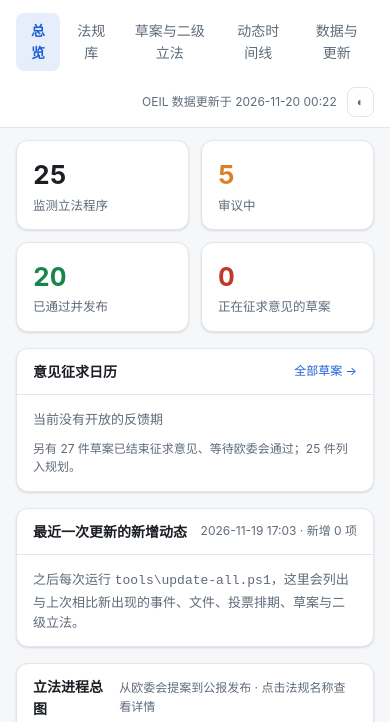
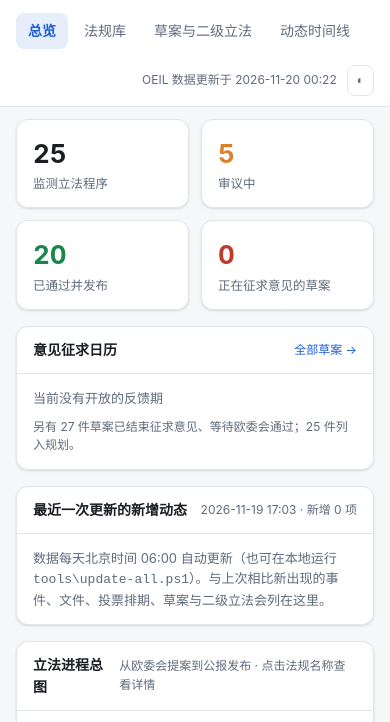
Before and after one commit to kconnevergiveup666-ai/eu-battery-energy-tracker, a plain HTML site: page index.html in a window 390 px wide. Shown: the part 56-778 px from the top of the page. Drawn offline with Linux system fonts and the light colour scheme.

Commit message:
Mobile nav scroll, UTC timestamps shown in local time, CI checkout latest main and resolve generated-file conflicts

```diff
--- a/index.html
+++ b/index.html
@@ -201,7 +201,8 @@ details summary{cursor:pointer;color:var(--accent);font-size:12.5px}
 @media (max-width: 560px){
   main{padding:12px 16px 40px} .hwrap{padding:10px 16px}
   .tl li{grid-template-columns:78px 22px 1fr}
-  nav.tabs{margin-left:0;width:100%}
+  nav.tabs{margin-left:0;width:100%;overflow-x:auto;flex-wrap:nowrap;-webkit-overflow-scrolling:touch}
+  nav.tabs button{white-space:nowrap;flex:0 0 auto}
 }
 </style>
 </head>
@@ -325,6 +326,7 @@ const STAGES = [
 /* ---------- helpers ---------- */
 const esc = s => String(s==null?"":s).replace(/[&<>"']/g,c=>({"&":"&amp;","<":"&lt;",">":"&gt;",'"':"&quot;","'":"&#39;"}[c]));
 const fmt = d => d ? d.replace(/-/g,".") : "";
+const tsFmt = s => { if(!s) return ""; if(/Z$/.test(s)){ const x=new Date(s); if(!isNaN(x)){ const p=n=>String(n).padStart(2,"0"); return x.getFullYear()+"-"+p(x.getMonth()+1)+"-"+p(x.getDate())+" "+p(x.getHours())+":"+p(x.getMinutes()); } } return s.replace("T"," ").slice(0,16); };
 const store = { get(k,d){try{const v=localStorage.getItem(k);return v==null?d:JSON.parse(v)}catch(e){return d}}, set(k,v){try{localStorage.setItem(k,JSON.stringify(v))}catch(e){}} };
 function classify(ev){
   for(const [re,lane,zh] of EVT){ if(re.test(ev)) return {lane, zh: zh || ev}; }
@@ -469,7 +471,7 @@ themeBtn.onclick = ()=>{
   const cur = document.documentElement.getAttribute("data-theme") || (matchMedia("(prefers-color-scheme: dark)").matches?"dark":"light");
   const nx = cur==="dark"?"light":"dark"; document.documentElement.setAttribute("data-theme",nx); store.set("theme",nx);
 };
-document.getElementById("gen").textContent = GEN ? "OEIL 数据更新于 " + GEN.replace("T"," ").slice(0,16) : "未找到 OEIL 数据（请运行更新脚本）";
+document.getElementById("gen").textContent = GEN ? "OEIL 数据更新于 " + tsFmt(GEN) : "未找到 OEIL 数据（请运行更新脚本）";
 
 /* ---------- render ---------- */
 const app = document.getElementById("app");
@@ -517,8 +519,8 @@ function vOverview(){
       ${openI.length?openI.map(i=>`<div class="act"><span class="d" style="color:var(--open)">截止 ${fmt(i.st.last.fbEnd).slice(5)}</span><span class="pill">${esc(ACTTYPE[i.actType]||i.actType)}</span> <a href="${esc(i.url)}" target="_blank" rel="noopener">${esc(i.title)}</a> <span class="sub">· <a data-go="${i.d.id}" href="javascript:void 0">${esc(i.d.shortZh)}</a></span></div>`).join(""):'<div class="muted" style="font-size:13px">当前没有开放的反馈期</div>'}
       <div class="sub" style="margin-top:10px">另有 ${draftI.length} 件草案已结束征求意见、等待欧委会通过；${inits.filter(i=>i.st.k==="plan").length} 件列入规划。</div>
     </div></div>
-    <div class="card chg"><div class="hd"><h3>最近一次更新的新增动态</h3><span class="muted" style="margin-left:auto;font-size:12px">${lastRun?(lastRun.baseline?"首次运行：已建立基线":`${esc(lastRun.date.replace("T"," ").slice(0,16))} · 新增 ${lastRun.newItems} 项`):"尚未运行变更追踪"}</span></div><div class="bd">
-      ${newest.length?`<ul class="feed">${newest.map(c=>{const d=BYID[c.dossier]; return `<li><div class="d">${fmt(c.detected)}</div><div><div class="t">${esc(c.text)}</div><div class="s">${d?`<a data-go="${d.id}" href="javascript:void 0">${esc(d.shortZh)}</a> · `:""}${esc(c.source)}${c.url?` · <a href="${esc(c.url)}" target="_blank" rel="noopener">原文</a>`:""}</div></div></li>`}).join("")}</ul>`:'<div class="muted" style="font-size:13px">之后每次运行 <code>tools\\update-all.ps1</code>，这里会列出与上次相比新出现的事件、文件、投票排期、草案与二级立法。</div>'}
+    <div class="card chg"><div class="hd"><h3>最近一次更新的新增动态</h3><span class="muted" style="margin-left:auto;font-size:12px">${lastRun?(lastRun.baseline?"首次运行：已建立基线":`${esc(tsFmt(lastRun.date))} · 新增 ${lastRun.newItems} 项`):"尚未运行变更追踪"}</span></div><div class="bd">
+      ${newest.length?`<ul class="feed">${newest.map(c=>{const d=BYID[c.dossier]; return `<li><div class="d">${fmt(c.detected)}</div><div><div class="t">${esc(c.text)}</div><div class="s">${d?`<a data-go="${d.id}" href="javascript:void 0">${esc(d.shortZh)}</a> · `:""}${esc(c.source)}${c.url?` · <a href="${esc(c.url)}" target="_blank" rel="noopener">原文</a>`:""}</div></div></li>`}).join("")}</ul>`:'<div class="muted" style="font-size:13px">数据每天北京时间 06:00 自动更新（也可在本地运行 <code>tools\\update-all.ps1</code>）。与上次相比新出现的事件、文件、投票排期、草案与二级立法会列在这里。</div>'}
     </div></div>
   </div>
   <div class="card" style="margin-bottom:16px">
@@ -656,7 +658,7 @@ function vDetail(d){
       ${o.procedureType?`<span>程序 <b>${esc(o.procedureType.replace(/ \(ex-codecision procedure\)/,""))}</b></span>`:""}
       ${o.instrument?`<span>文件类型 <b>${esc(o.instrument)}</b></span>`:""}
       ${o.mainAct?`<span>最终法案 <b>${o.mainActHref?`<a href="${esc(o.mainActHref)}" target="_blank" rel="noopener">${esc(o.mainAct)}</a>`:esc(o.mainAct)}</b> <span class="faint">${esc(o.mainActOj||"")}</span></span>`:""}
-      ${o.fetchedAt?`<span class="faint">抓取于 ${esc(o.fetchedAt.replace("T"," ").slice(0,16))}</span>`:""}
+      ${o.fetchedAt?`<span class="faint">抓取于 ${esc(tsFmt(o.fetchedAt))}</span>`:""}
     </div>
     <div class="tags">${(d.tags||[]).map(t=>`<span class="tag">${esc(t)}</span>`).join("")}</div>
   </div>
@@ -825,7 +827,7 @@ function vDrafts(){
   acts.sort((a,b)=>a.date<b.date?1:-1);
   const recentActs = acts.filter(a=>a.rel!=="cites"||["standard","delegated","implementing"].includes(a.kind)).slice(0,30);
   const tabs=[["open","意见征求中"],["draft","草案已发布待通过"],["plan","规划中"],["consult","咨询/证据征集"],["adopted","已通过"],["all","全部"]];
-  return `<div class="card" style="margin-bottom:16px"><div class="hd" style="flex-wrap:wrap"><h3>授权法案 / 实施法案 / 立法草案 · 意见征求</h3><span class="muted" style="font-size:12px">来源：欧委会 Have Your Say${SEC_GEN?" · 更新于 "+esc(SEC_GEN.replace("T"," ").slice(0,16)):""}</span></div>
+  return `<div class="card" style="margin-bottom:16px"><div class="hd" style="flex-wrap:wrap"><h3>授权法案 / 实施法案 / 立法草案 · 意见征求</h3><span class="muted" style="font-size:12px">来源：欧委会 Have Your Say${SEC_GEN?" · 更新于 "+esc(SEC_tsFmt(GEN)):""}</span></div>
     <div class="filters" style="border-bottom:1px solid var(--line)">
       <div class="chips" id="dst">${tabs.map(([k,z])=>`<span class="chip ${draftFilter.st===k?"on":""}" data-s="${k}">${z}（${cnt(k)}）</span>`).join("")}</div>
       <div class="chips" id="dcat"><span class="chip ${draftFilter.cat==="all"?"on":""}" data-c="all">全部领域</span>${Object.entries(CATS).map(([k,v])=>`<span class="chip ${draftFilter.cat===k?"on":""}" data-c="${k}">${catDot(k)}${v.zh}</span>`).join("")}</div>
```
Also changed, not shown: 6 other files.
